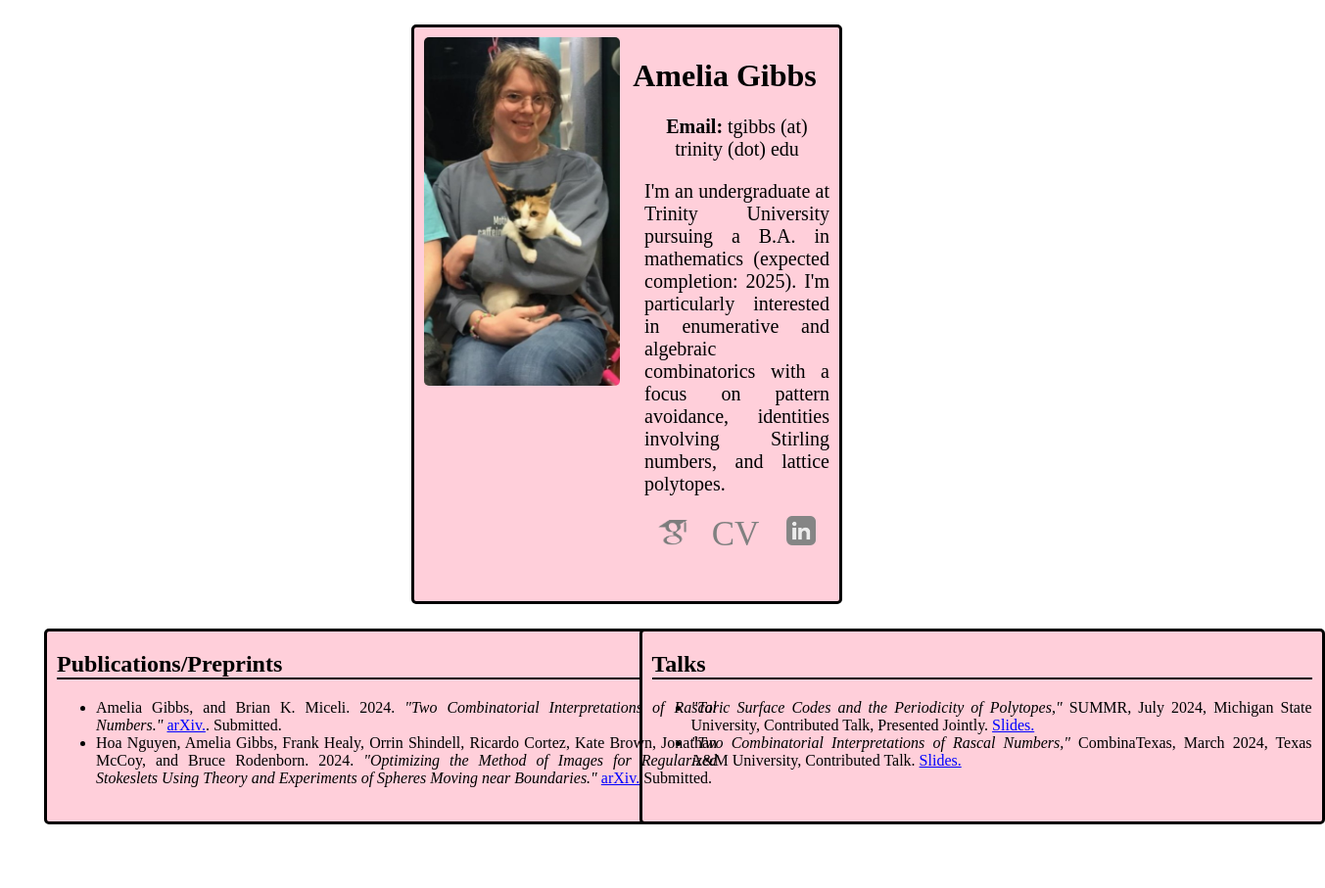
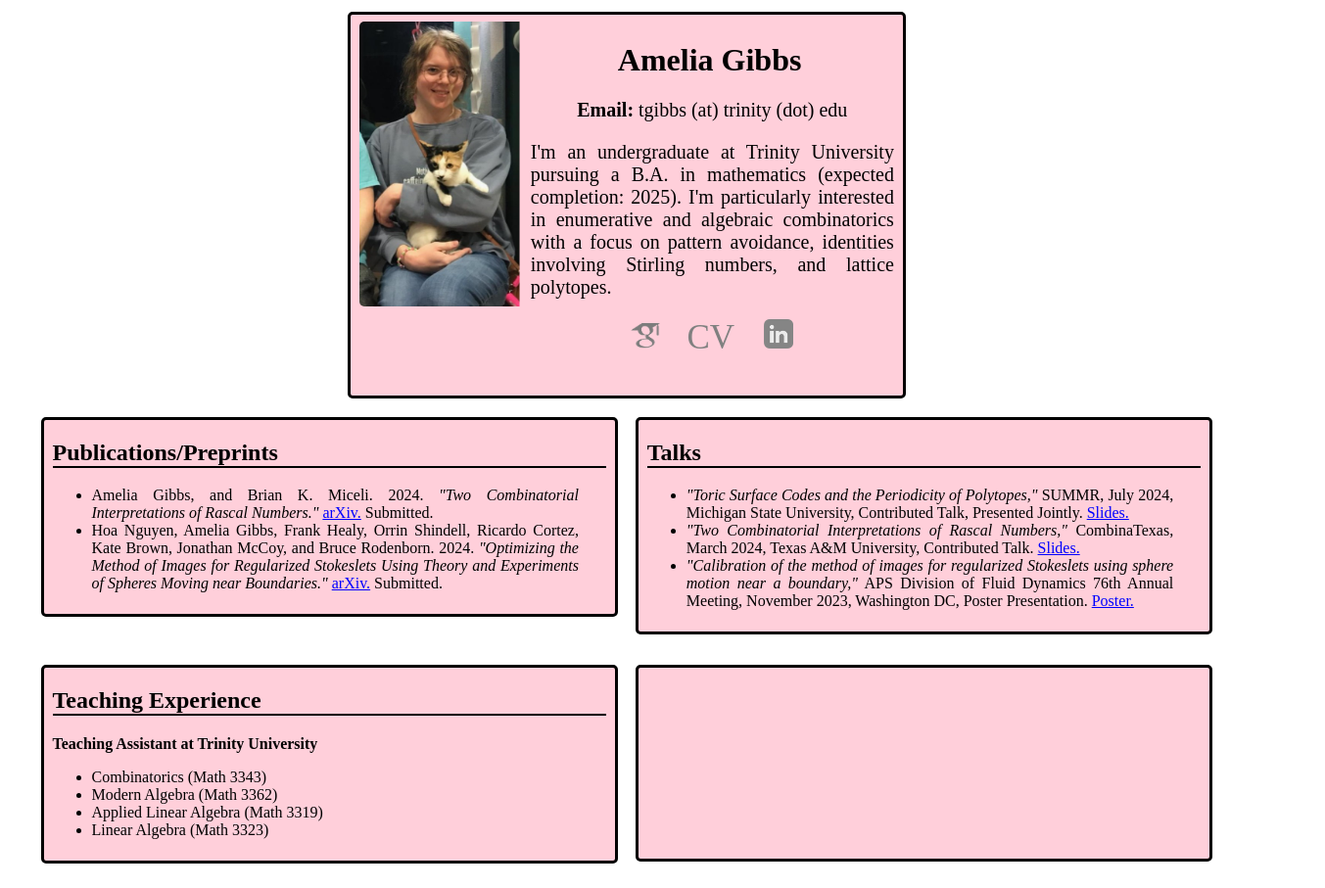
Before and after one commit to am3l14/am3l14.github.io, a plain HTML site: page index.html in a window 1280 px wide. Shown: the whole page at 98% size, 1353 px wide, since content can reach past the window. Before the commit the page ends 850 px from the top, so only its background shows below. Drawn offline with Linux system fonts and the light colour scheme.

Commit message:
fixed some issues when window is resized

```diff
--- a/index.html
+++ b/index.html
@@ -2,41 +2,42 @@
 <html lang="en">
 <head>
     <style>
-        * {
-           box-sizing: border-box;
-        }
-
         a {
             color: blue;
         }
 
-        div#cols {
+        div.cols {
             column-count: 2;
-            column-gap: 25px;
+            column-gap: 1.5%;
+            column-width: 90%;
+            /* column-fill: auto; */
+            overflow: visible;
 
-            margin-left: 25px;
-            margin-right: 25px;
-            margin-top: 25px;
+            margin-left: 1.75%;
+            margin-right: 1.75%;
+            margin-top: 1.5%;
+            margin-bottom: 1%;
+
+            padding-bottom: 1%;
         }
 
         div.col-block {
             border: 3px solid black;
             border-radius: 5px;
 
-            height: 200px;
-            width: 700px;
+            aspect-ratio: 3/1;
 
             text-align: justify;
 
             background-color: #ffcfda;
 
-            padding-left: 10px;
-            padding-right: 10px;
+            padding-left: 1.5%;
+            padding-right: 1.5%;
+            padding-bottom: 1%;
         }
 
         div.bullet-list {
-            margin-left: 0px;
-            margin-right: 0px;
+            margin-right: 5%;
         }
 
         h2.section-head {
@@ -49,25 +50,25 @@
 
             background-color: #ffcfda;
 
-            margin-top: 25px;
-            margin-left: 400px;
-            margin-right: 400px;
+            margin-top: 1%;
+            margin-left: 27%;
+            margin-right: 27%;
 
-            padding-left: 10px;
-            padding-right: 10px;
-            padding-top: 10px;
-            padding-bottom: 10px;
+            padding-left: 0.75%;
+            padding-right: 0.75%;
+            padding-top: 0.5%;
+            padding-bottom: 1.5%;
         }
 
         p.profile-text {
-            margin-left: 225px;
-            font-size: 20px;
+            margin-left: 32%;
+            font-size: 125%;
         }
 
         a.profile-link {
-            padding-left: 10px;
-            padding-right: 10px;
-            padding-bottom: 50px;
+            padding-top: 3%;
+            padding-left: 3%;
+            padding-right: 3%;
             text-decoration: none;
         }
     </style>
@@ -77,7 +78,8 @@
 <body style="margin-left: 20px; margin-right: 20px;">
     <!-- Central Profile (Business cardish) -->
     <div id="profile">
-        <img src="img/profile.jpg" alt="Me and S'more :)" height="356px" width="200px" style="float: left; border-radius: 5px;">
+        <!-- Aspect Ratio of 9:16 -->
+        <img src="img/profile.jpg" alt="Me and S'more :)" height="53.33%" width="30%" style="float: left; border-radius: 5px; padding-right: 1%;">
         <h1 style="text-align: center;">
             Amelia Gibbs
         </h1>
@@ -92,24 +94,25 @@
             <a href="https://scholar.google.com/citations?user=PyZe58wAAAAJ&hl=en&oi=ao" target="_blank" class="profile-link">
                 <img src="img/google_scholar_icon.png" alt="Link to Google Scholar" height="26px" width="30px">
             </a>
-            <a href="cv_online.pdf" target="_blank" class="profile-link" style="font-size: 35px; color: grey;"> CV </a>
+            <a href="cv_online.pdf" target="_blank" class="profile-link" style="font-size: 35px; color: grey; padding-top: 0%;"> CV </a>
             <a href="https://www.linkedin.com/in/amelia-gibbs-b8544b315/" target="_blank" class="profile-link">
                 <img src="img/linkedin_icon.png" alt="Link to LinkedIn" height="30px" width="30px">
             </a>
         </p>
-        <br>
+        <!-- <br> -->
     </div>
 
     <div style="clear: left;"></div>
 
-    <div id="cols">
+    <!-- First Level of Columns -->
+    <div class="cols">
         <!-- Publication block -->
         <div class="col-block">
             <h2 class="section-head"> Publications/Preprints </h2>
             <div class="bullet-list">
                 <ul>
                     <li>
-                        Amelia Gibbs, and Brian K. Miceli. 2024. <em>"Two Combinatorial Interpretations of Rascal Numbers."</em> <a href="http://arxiv.org/abs/2405.11045" target="_blank">arXiv.</a>. Submitted.
+                        Amelia Gibbs, and Brian K. Miceli. 2024. <em>"Two Combinatorial Interpretations of Rascal Numbers."</em> <a href="http://arxiv.org/abs/2405.11045" target="_blank">arXiv.</a> Submitted.
                     </li>
 
                     <li>
@@ -117,6 +120,7 @@
                     </li>
                 </ul>
             </div>
+            <!-- <br> -->
         </div>
 
         <!-- Talk block -->
@@ -133,19 +137,44 @@
                         <em>"Two Combinatorial Interpretations of Rascal Numbers,"</em> CombinaTexas, March 2024, Texas A&M University, Contributed Talk.
                         <a href="slides/combinatx_2024.pdf" target="_blank">Slides.</a>
                     </li>
+                    <li>
+                        <em>"Calibration of the method of images for regularized Stokeslets using sphere motion near a boundary,"</em> APS Division of Fluid Dynamics 76th Annual Meeting, November 2023, Washington DC, Poster Presentation.
+                        <a href="slides/aps_dfd_2023.pdf" target="_blank">Poster.</a>
+                    </li>
+                </ul>
+            </div>
+        </div>
+    </div>
+
+    <!-- Second Level of Columns -->
+    <div class="cols">
+        <!-- Teaching Experience Block -->
+        <div class="col-block">
+            <h2 class="section-head"> Teaching Experience </h2>
+            <div class="bullet-list">
+                <b> Teaching Assistant at Trinity University </b> <br>
+                <ul>
+                    <li>
+                        Combinatorics (Math 3343)
+                    </li>
+                    <li>
+                        Modern Algebra (Math 3362)
+                    </li>
+                    <li>
+                        Applied Linear Algebra (Math 3319)
+                    </li>
+                    <li>
+                        Linear Algebra (Math 3323)
+                    </li>
                 </ul>
             </div>
         </div>
 
-        <!-- <div class="col-block">
-            test content here <br><br> more
+        <!-- S'more Block -->
+        <div class="col-block">
+
         </div>
-
-        <div class="col-block">
-            more and more test content here <br><br> even more
-        </div> -->
     </div>
-
 
 
 </body>
```
Also changed, not shown: 1 other file.
